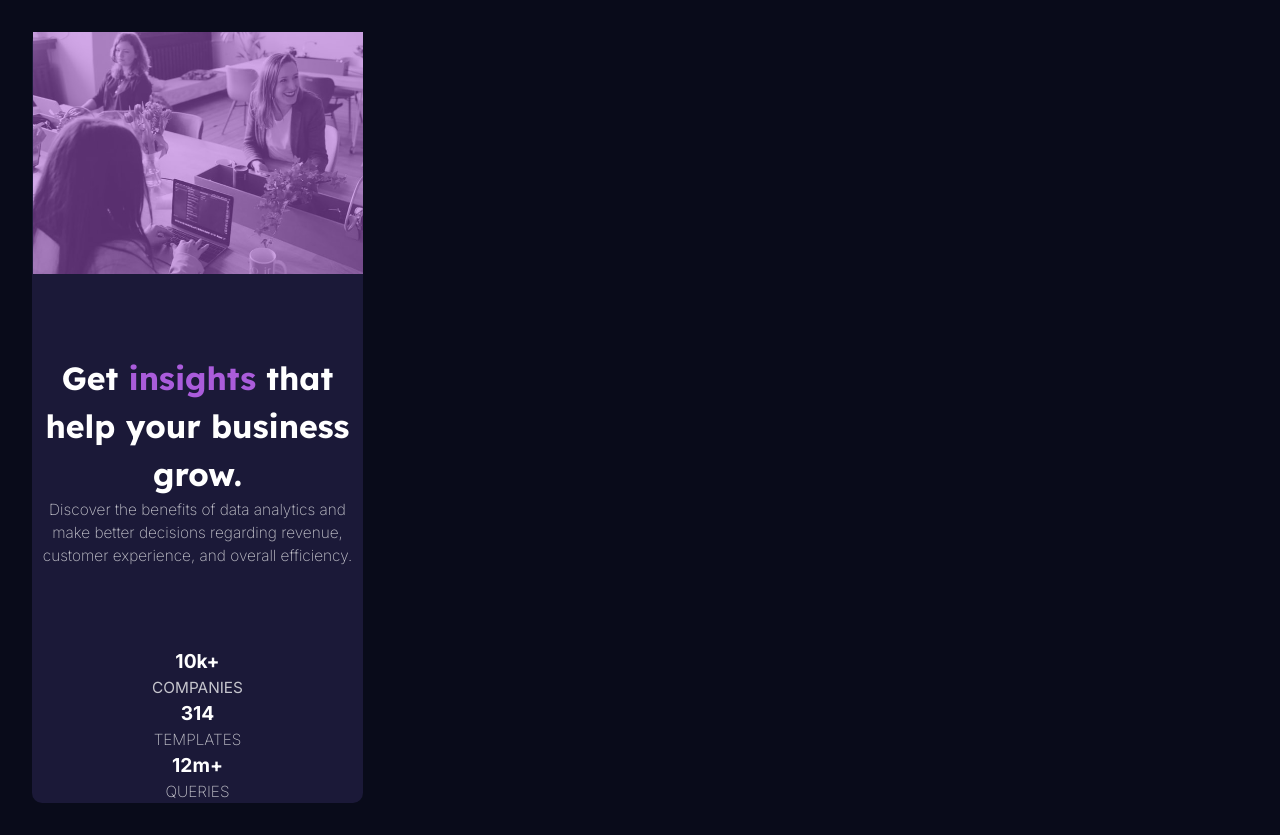
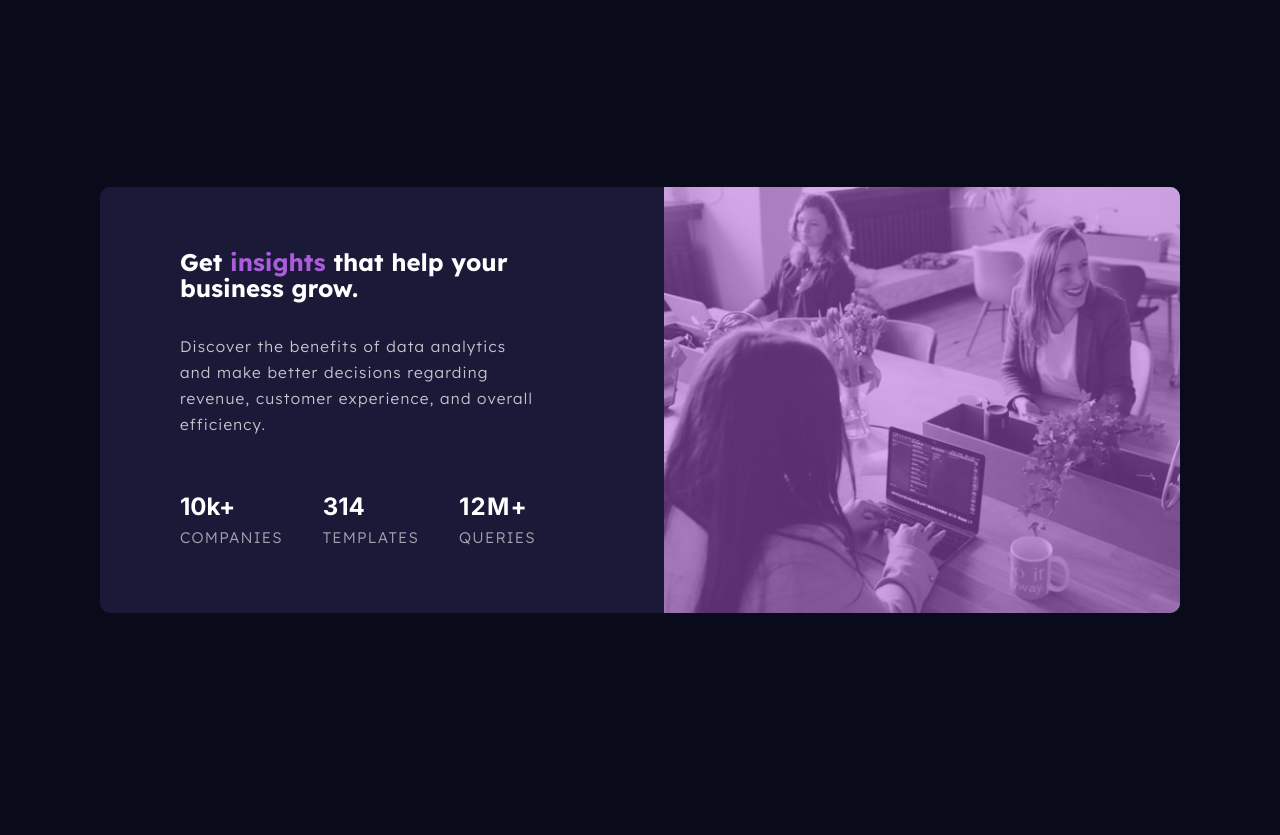
Before and after one commit to RoxySash/Stats-Preview-Card-Component-Main, a plain HTML site: page index.html in a window 1280 px wide. After the commit the page ends 800 px from the top, so only its background shows below. Drawn offline with Linux system fonts and the light colour scheme.

Commit message:
Fixed layout

```diff
--- a/index.html
+++ b/index.html
@@ -24,19 +24,21 @@
   <body>
     <main class="container flex">
       <div class="wrapper">
-      <img id="image1" src="./images/image-header-mobile.jpg" alt="lady sitting infront a mirror laughing wjile using a laptop" width="330">
+      <img id="image1" src="./images/image-header-mobile.jpg" alt="lady sitting infront a mirror laughing while using a laptop" width="330">
       <img id="image2" src="./images/image-header-desktop.jpg" alt="lady sitting infront a mirror laughing wjile using a laptop desktop image">
       </div>
+      <div class="card-horizontal">
       <div class="card-text">
         <h1>Get <span class="purple-text">insights</span> that help your business grow.</h1>
 
-        <p class="">Discover the benefits of data analytics and make better decisions
+        <p>Discover the benefits of data analytics and make better decisions
         regarding revenue, customer experience, and overall efficiency.</p>
       </div>
       <div class="card-stats">
-      <div><h2>10k+</h2> <p class="uppercase tinytext fw-small">companies</p></div>
-      <div><h2>314</h2><p class="uppercase tinytext">templates</p></div>
-      <div><h2>12m+</h2> <p class="uppercase tinytext">queries</p></div>
+      <div class="spacing stats"><h2>10k+</h2> <p class="uppercase tinytext">companies</p></div>
+      <div class="spacing stats"><h2>314</h2><p class="uppercase tinytext">templates</p></div>
+      <div class="stats"><h2 class="uppercase">12m+</h2> <p class="uppercase tinytext">queries</p></div>
+      </div>
       </div>
     </main>
   </body>
--- a/styles.css
+++ b/styles.css
@@ -7,23 +7,20 @@
   --color-darkblue: hsl(244, 38%, 16%);
   --color-violet: hsl(277, 64%, 61%);
 
-
   --white-main-heading-stats: hsl(0, 0%, 100%);
   --white-transparent-paragraph: hsla(0, 0%, 100%, 0.75);
-    --white-transparent-stats-heading: hsla(0, 0%, 100%, 0.6);
+  --white-transparent-stat-heading: hsla(0, 0%, 100%, 0.6);
 
   --ff-main: "Inter", sans-serif;
   --ff: "Lexend Deca", sans-serif;
 
   --transparent-purple: hsla(279, 64%, 61%, 0.5);
 
-    --fs: clamp(1.6rem, 2.5vw, 2rem);
-    --fs-p: max(0.85rem, 1.2vw);
-    --fs-stats: max(1.2rem, 1.2vw);
-    --fs-tp: max(0.625rem, 1.2vw);
-    --gap: 5rem;
-
-
+  --fs: clamp(1.5rem, 2.3vw, 1.5rem);
+  --fs-p: max(0.86rem, 1.2vw);
+  --fs-stats: max(1.5rem, 1.2vw);
+  --fs-tp: max(0.425rem, 1.2vw);
+  --gap: 2.5rem;
 }
 
 /* ------------------- */
@@ -31,7 +28,9 @@
 /* ------------------- */
 
 /* 1. Use a more-intuitive box-sizing model */
-*, *::before, *::after {
+*,
+*::before,
+*::after {
   box-sizing: border-box;
 }
 
@@ -47,24 +46,39 @@ body {
   min-height: 100vh;
   background-color: var(--color-verdarkblue);
   margin: 0 auto;
+  display: flex;
+  flex-direction: column;
+  justify-content: center;
+  align-items: center;
   padding: 2rem;
-
-
 }
 
 /* 5. Improve media defaults */
-img, picture, video, canvas, svg {
+img,
+picture,
+video,
+canvas,
+svg {
   display: block;
   max-width: 100%;
 }
 
 /* 6. Inherit fonts for form controls */
-input, button, textarea, select {
+input,
+button,
+textarea,
+select {
   font: inherit;
 }
 
 /* 7. Avoid text overflows */
-p, h1, h2, h3, h4, h5, h6 {
+p,
+h1,
+h2,
+h3,
+h4,
+h5,
+h6 {
   overflow-wrap: break-word;
 }
 
@@ -76,7 +90,6 @@ p, h1, h2, h3, h4, h5, h6 {
 .flex {
   display: flex;
   gap: var(--gap, 1rem);
-
 }
 
 .container {
@@ -100,7 +113,6 @@ p, h1, h2, h3, h4, h5, h6 {
 .fw-small {
   font-weight: 400;
   font-style: normal;
-
 }
 
 .purple-text {
@@ -109,11 +121,18 @@ p, h1, h2, h3, h4, h5, h6 {
 
 .uppercase {
   text-transform: uppercase;
+  /* how do add the space between letters ah letter spacing of course*/
+  letter-spacing: 1.2px;
 }
 
 .tinytext {
   font-size: var(--fs-tp);
-  color: var(--white-transparent-paragraph)
+  color: var(--white-transparent-stat-heading);
+  padding-top: 0;
+}
+
+.spacing {
+  padding-bottom: 1.1rem;
 }
 
 /* -------------------- */
@@ -134,17 +153,23 @@ p, h1, h2, h3, h4, h5, h6 {
   width: 100%;
   height: 100%;
   background-color: var(--transparent-purple); /* semi-transparent black */
+  border-top-left-radius: 10px;
+  border-top-right-radius: 10px;
 }
 
 .wrapper img {
   display: block; /* Remove default image spacing */
   max-width: 100%;
   height: auto;
+  border-top-left-radius: 10px;
+  border-top-right-radius: 10px;
 }
 
 h1 {
   color: var(--white-main-heading-stats);
   font-size: var(--fs);
+  line-height: 1.1;
+
 }
 
 h2 {
@@ -157,14 +182,129 @@ p, h1, h2, h3, h4, h5, h6 {
 p {
   color: var(--white-transparent-paragraph);
   font-size: var(--fs-p);
-    font-family: var(--ff-main);
-    font-weight: 200;
+  font-family: var(--ff);
+  font-weight: 300;
+  line-height: 1.7;
+  letter-spacing: 1.2px;
+  padding-top: 10px;
+}
+
+#image1 {
+  display: block;
+}
+
+#image2 {
+  display: none;
+}
+
+.card-stats {
+  padding-top: 0;
+  padding-bottom: 34px; /* change all padding to rem */
+}
+
+.card-text {
+  padding-left: 40px;
+  padding-right: 40px;
+  padding-bottom: 40px;
+}
+
+@media all and (max-width: 499px) {
+  #image1 {
+    display: none;
+  }
+  #image2 {
+    display: block;
+    object-fit: contain;
+  }
+}
+
+@media (min-width: 750px) {
+  #image1 {
+    display: none;
+  }
+  #image2 {
+    display: block;
+    max-width: 100%;
+    /* how to fit the image to the conatiner always*/
+    object-fit: contain;
+  }
+
+  .container {
+    width: 100%;
+    max-width: 1080px;
+    flex: row;
+    flex-direction: row-reverse;
+    justify-content: center;
+    align-items: center;
 
   }
-#image1 {display:block;}
-#image2 {display:none}
 
-@media all and (max-width: 499px) {
-    #image1 {display: none;}
-    #image2 {display: block;}
+  .card-horizontal {
+    display: flex;
+    flex-direction: column;
+    justify-content: center;
+    align-items: center;
+    width: 50%;
+    padding-top: 3.2rem;
+    padding-bottom: 3.2rem;
+    padding-left: 5rem;
+    padding-right: 5.5rem;
+
+
   }
+
+  .card-stats {
+    display: flex;
+    flex-direction: row;
+    justify-content: center;
+
+    align-self: flex-start;
+
+    margin-bottom: 0;
+    padding-bottom: 0;
+  }
+  .card-text {
+    padding: 0;
+    margin: 0;
+    text-align: left;
+    padding-bottom: 3.2rem;
+  }
+
+  .wrapper {
+    width: 50%;
+
+  }
+
+  .spacing {
+    padding-right: 2.5rem;
+  }
+
+  .wrapper::before {
+    border-top-left-radius: 0;
+    border-bottom-right-radius: 10px;
+  }
+
+  .wrapper img {
+    border-top-left-radius: 0;
+    border-bottom-right-radius: 10px;
+    object-fit: contain;
+
+  }
+
+  h1 {
+
+
+  }
+
+  h2 {
+    text-align: left;
+  }
+  p {
+    padding-top: 2rem;
+  }
+
+  .stats {
+    padding-bottom: 0;
+    margin-bottom: 0;
+  }
+}
```
Also changed, not shown: images/Desktop Screenshot.png (added), images/Mobile Screenshot.png (added), 1 other file. Lines whose indentation alone changed are shown as unchanged.
